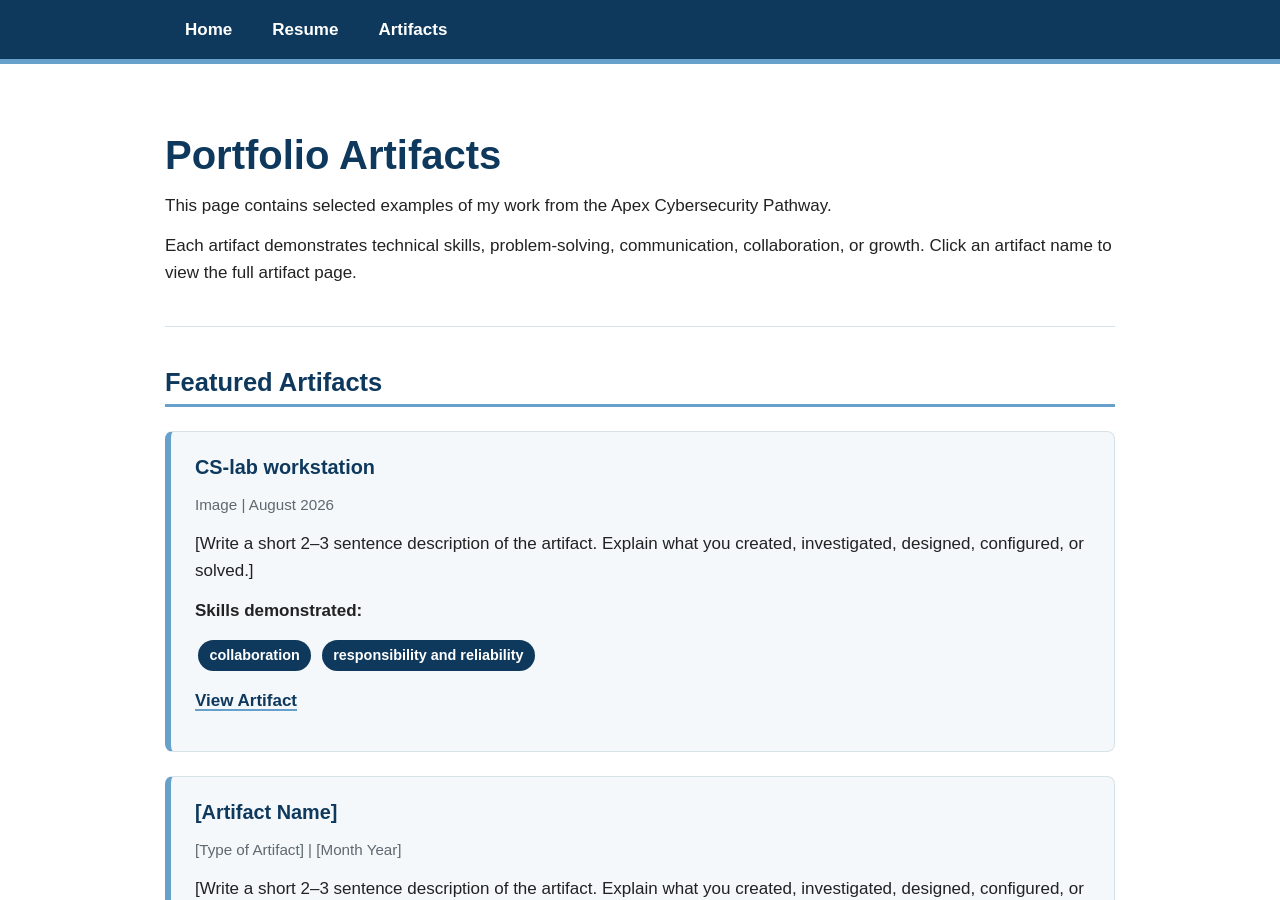
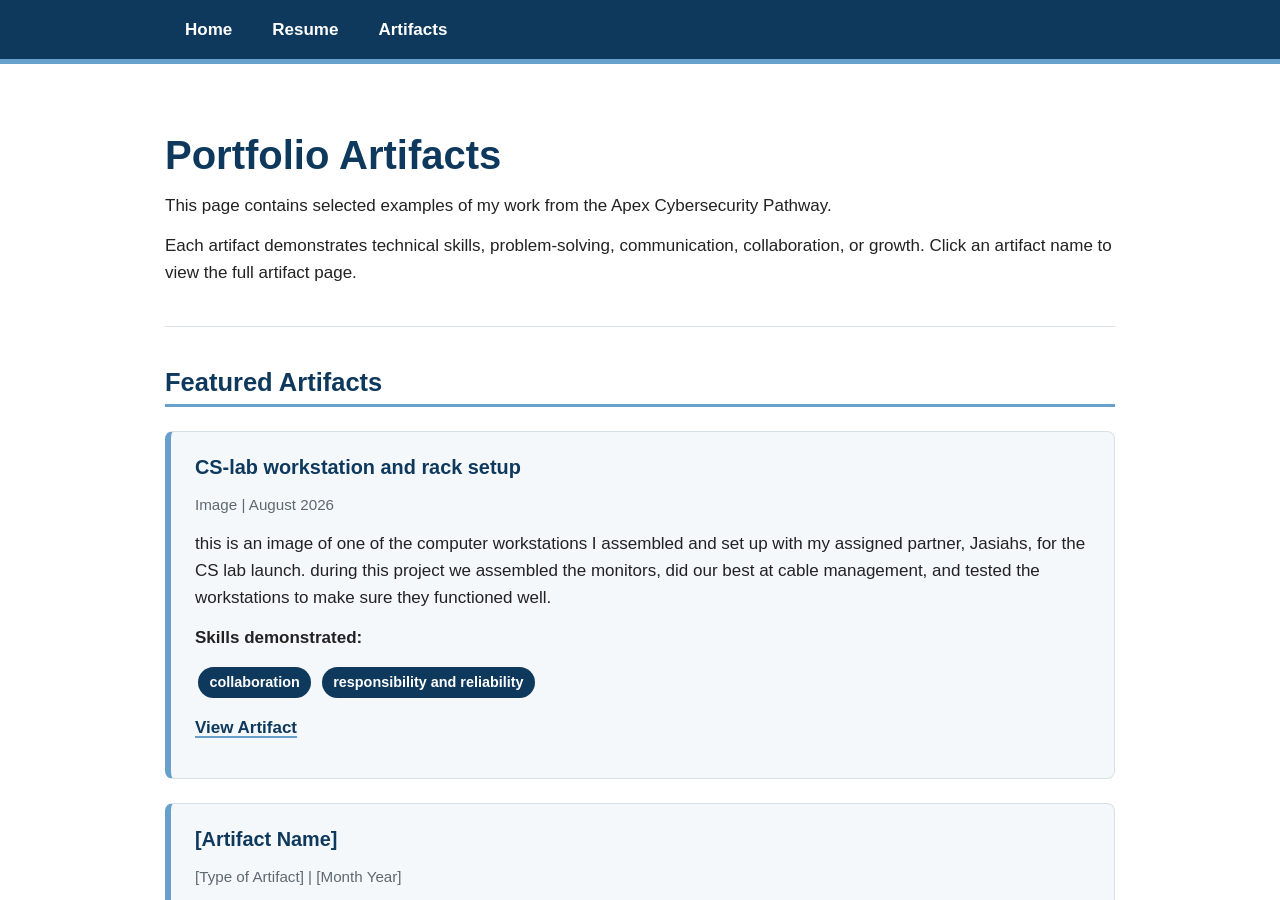
Before and after one commit to 0ysterfish/APEX-portfolio, a Jekyll site: the page built from artifacts.md, in a window 1280 px wide and 900 px high. Built offline with Jekyll 4.4.1, drawn with Linux system fonts in a browser that asks for light colours.

Commit message:
edited artifacts

```diff
--- a/_config.yml
+++ b/_config.yml
@@ -1,5 +1,5 @@
-title: Student Name | Apex Portfolio
-description: Creative Computing and Cybersecurity student portfolio
+title: Iggy Anderson | Apex Portfolio
+description: Cybersecurity student portfolio
 
 baseurl: "/apex-portfolio"
 
--- a/artifacts.md
+++ b/artifacts.md
@@ -15,10 +15,11 @@ Each artifact demonstrates technical skills, problem-solving, communication, col
 
 <div class="artifact-card" markdown="1">
 
-### CS-lab workstation
+### CS-lab workstation and rack setup
 <p class="artifact-meta">Image | August 2026</p>
 
-[Write a short 2–3 sentence description of the artifact. Explain what you created, investigated, designed, configured, or solved.]
+this is an image of one of the computer workstations I assembled and set up with my assigned partner, Jasiahs, for the CS lab launch. during this project we assembled the monitors, did our best at cable management, and tested the workstations to make sure they functioned well.
+
 
 **Skills demonstrated:**
 
```
